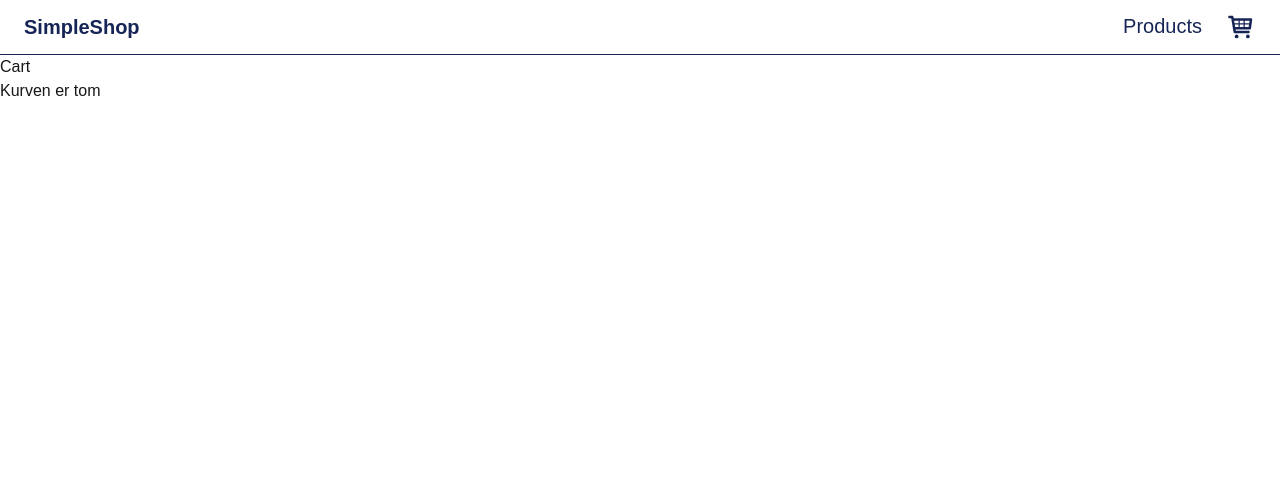
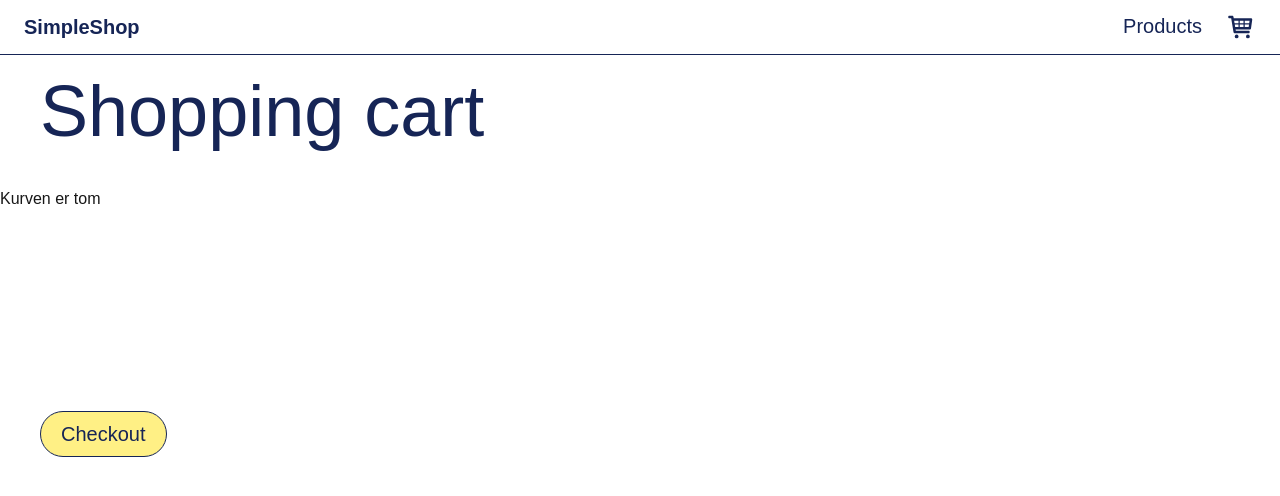
Before and after one commit to loje0003/simpelshop, a Next.js app: page /cart in a window 1280 px wide. Shown: the top 496 px of the page. Built offline with nearby package versions, Linux system fonts and the light colour scheme.

Commit message:
overandout

```diff
--- a/src/app/cart/page.js
+++ b/src/app/cart/page.js
@@ -2,6 +2,7 @@
 
 import { useCartStore } from "../../store/cartStore";
 import Card from "@/components/Card";
+import Button from "@/components/Button";
 
 export default function CartPage() {
   const cart = useCartStore((state) => state.cart);
@@ -9,12 +10,12 @@ export default function CartPage() {
 
   return (
     <div>
-      <h1>Cart</h1>
+      <h1 className="text-7xl text-blue-950 mx-10 mt-5 mb-10">Shopping cart</h1>
 
       {cart.length === 0 ? (
         <p>Kurven er tom</p>
       ) : (
-        <div className="flex flex-wrap gap-4">
+        <div className="flex flex-wrap gap-4 ml-10">
           {cart.map((item) => (
             <div key={item.id} className="relative">
               {/* Card */}
@@ -28,6 +29,9 @@ export default function CartPage() {
           ))}
         </div>
       )}
+      <div className="ml-10 mt-50">
+        <Button>Checkout</Button>
+      </div>
     </div>
   );
 }
--- a/src/components/ProductDetail.jsx
+++ b/src/components/ProductDetail.jsx
@@ -2,9 +2,11 @@
 
 import Image from "next/image";
 import Button from "./Button";
+import { useRouter } from "next/navigation";
 import { useCartStore } from "../store/cartStore";
 
 const ProductDetail = ({ product, images, title }) => {
+  const router = useRouter();
   const addToCart = useCartStore((state) => state.addToCart);
   return (
     <div className="space-y-8">
@@ -21,11 +23,13 @@ const ProductDetail = ({ product, images, title }) => {
           </div>
 
           <div className="flex gap-4 mt-8">
-            <Button className="bg-black text-white px-6 py-3 rounded-xl hover:bg-gray-800 transition" onClick={() => addToCart(product)}>
+            <Button className="bg-yellow-200 px-6 py-3 rounded-xl hover:bg-gray-100  transition" onClick={() => addToCart(product)}>
               Add to cart
             </Button>
 
-            <Button className="border border-gray-300 px-6 py-3 rounded-xl hover:bg-gray-100 transition">Back</Button>
+            <Button className="bg-yellow-200 px-6 py-3 rounded-xl hover:bg-gray-100 transition" onClick={() => router.back()}>
+              Back
+            </Button>
           </div>
         </div>
       </div>
```
